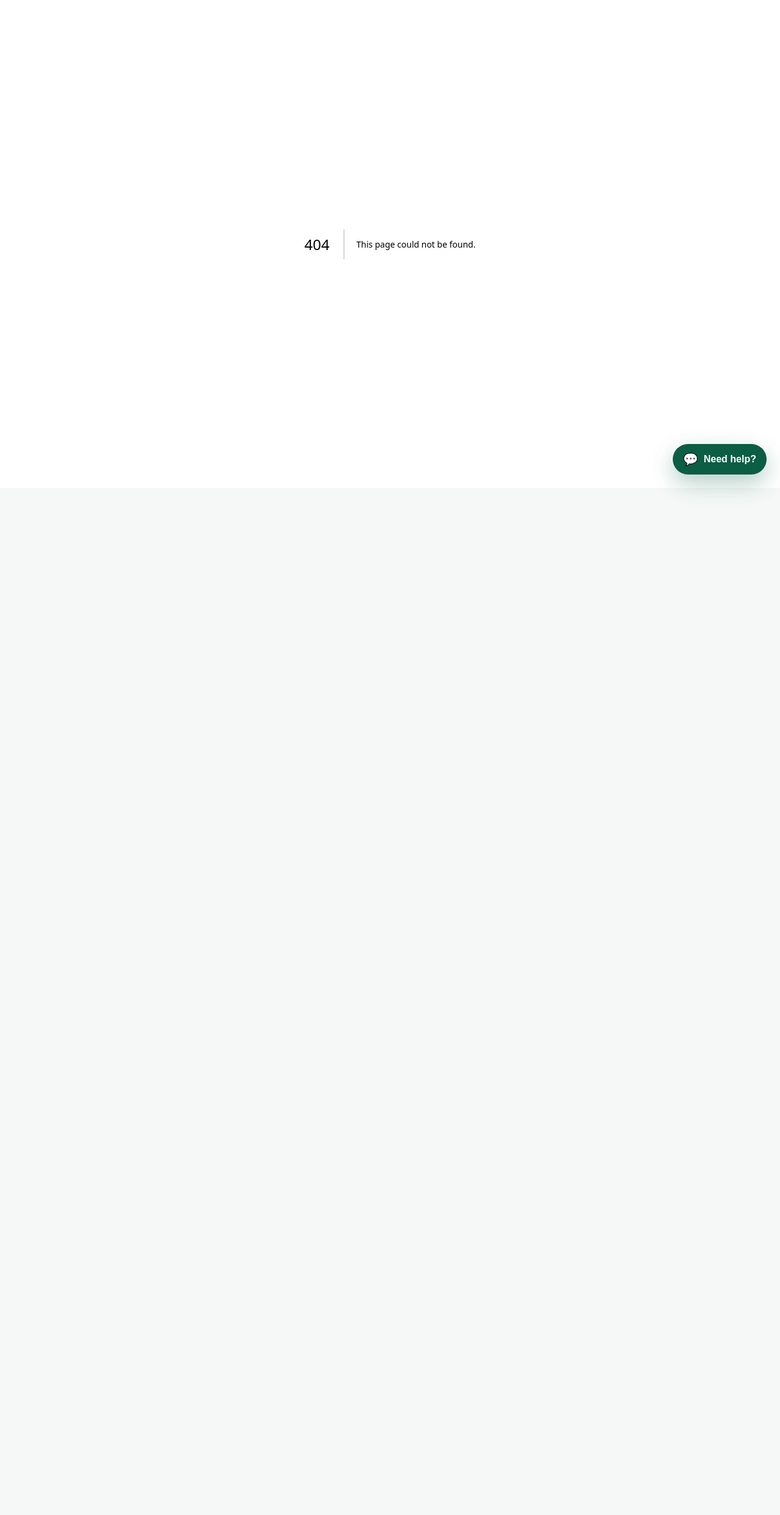
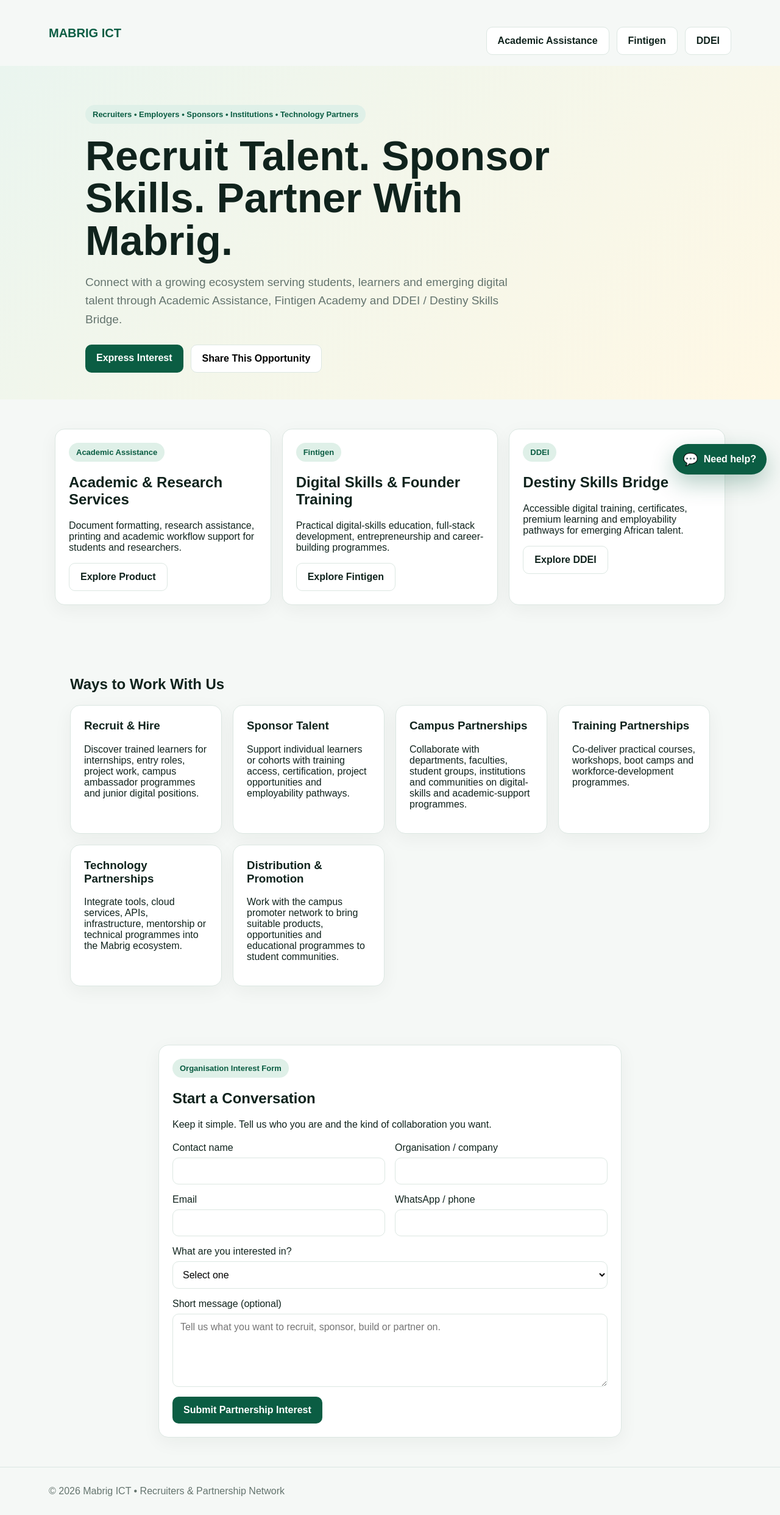
Before and after one commit to mabrig1/mabrig-academic-assistance, a Next.js app: page /recruiters-partners in a window 1280 px wide. Before the commit this address had no page. Shown: the whole page at 61% size. Before the commit the page ends 800 px from the top, so only its background shows below. Built offline with nearby package versions, Linux system fonts and the light colour scheme.

Commit message:
Add recruiter and partner landing page

```diff
--- /dev/null
+++ b/app/recruiters-partners/page.tsx
@@ -0,0 +1,131 @@
+"use client";
+
+import { FormEvent, useEffect, useMemo, useState } from "react";
+
+const interests = [
+  ["RECRUIT_TALENT", "Recruit trained talent"],
+  ["INTERNSHIPS", "Offer internships / entry roles"],
+  ["SPONSORSHIP", "Sponsor learners or a cohort"],
+  ["CAMPUS_PARTNERSHIP", "Campus / institution partnership"],
+  ["TRAINING_PARTNERSHIP", "Training / curriculum partnership"],
+  ["TECH_PARTNERSHIP", "Technology / platform partnership"],
+  ["OTHER", "Other collaboration"],
+];
+
+function cleanCode(value: string | null) {
+  return String(value || "").trim().toUpperCase().replace(/[^A-Z0-9_-]/g, "").slice(0, 64);
+}
+
+export default function RecruitersPartnersPage() {
+  const [referralCode, setReferralCode] = useState("");
+  const [message, setMessage] = useState("");
+  const [leadNumber, setLeadNumber] = useState("");
+  const [submitting, setSubmitting] = useState(false);
+  const shareUrl = useMemo(() => `https://academic.mabrigkorie.org/recruiters-partners${referralCode ? `?ref=${encodeURIComponent(referralCode)}` : ""}`, [referralCode]);
+
+  useEffect(() => {
+    const params = new URLSearchParams(window.location.search);
+    setReferralCode(cleanCode(params.get("ref")));
+  }, []);
+
+  async function submit(event: FormEvent<HTMLFormElement>) {
+    event.preventDefault();
+    const form = event.currentTarget;
+    const data = new FormData(form);
+    setSubmitting(true);
+    setMessage("Submitting your interest...");
+    setLeadNumber("");
+    try {
+      const response = await fetch("/api/partnership-interest", {
+        method: "POST",
+        headers: { "Content-Type": "application/json" },
+        body: JSON.stringify({
+          contactName: data.get("contactName"),
+          organisation: data.get("organisation"),
+          email: data.get("email"),
+          whatsapp: data.get("whatsapp"),
+          interestType: data.get("interestType"),
+          message: data.get("message"),
+          referralCode,
+        }),
+      });
+      const result = await response.json();
+      setSubmitting(false);
+      if (!response.ok) { setMessage(result.error || "Unable to submit your interest."); return; }
+      setLeadNumber(result.leadNumber || "");
+      setMessage(result.message || "Your interest has been received.");
+      form.reset();
+    } catch {
+      setSubmitting(false);
+      setMessage("Unable to submit right now. Please try again.");
+    }
+  }
+
+  async function share() {
+    const text = "Mabrig connects academic services, practical digital-skills training and emerging talent. Recruit talent, sponsor learners, offer internships, or explore campus, training and technology partnerships.";
+    if (navigator.share) {
+      await navigator.share({ title: "Recruit Talent or Partner With Mabrig", text, url: shareUrl });
+    } else {
+      await navigator.clipboard.writeText(`${text}\n${shareUrl}`);
+      setMessage("Partnership invitation copied.");
+    }
+  }
+
+  return <>
+    <header className="container nav">
+      <div className="brand">MABRIG ICT</div>
+      <div className="actions">
+        <a className="btn secondary" href="/">Academic Assistance</a>
+        <a className="btn secondary" href="https://www.fintigen.com/" target="_blank" rel="noreferrer">Fintigen</a>
+        <a className="btn secondary" href="https://ddei.online/" target="_blank" rel="noreferrer">DDEI</a>
+      </div>
+    </header>
+
+    <main>
+      <section className="hero"><div className="container" style={{maxWidth: 1000}}>
+        <span className="badge">Recruiters • Employers • Sponsors • Institutions • Technology Partners</span>
+        <h1>Recruit Talent. Sponsor Skills. Partner With Mabrig.</h1>
+        <p className="lead">Connect with a growing ecosystem serving students, learners and emerging digital talent through Academic Assistance, Fintigen Academy and DDEI / Destiny Skills Bridge.</p>
+        <div className="actions"><a className="btn primary" href="#partner-form">Express Interest</a><button className="btn secondary" onClick={share}>Share This Opportunity</button></div>
+      </div></section>
+
+      <section className="section"><div className="container" style={{maxWidth: 1100}}>
+        <div className="grid">
+          <article className="card"><span className="badge">Academic Assistance</span><h2>Academic & Research Services</h2><p>Document formatting, research assistance, printing and academic workflow support for students and researchers.</p><a className="btn secondary" href={`https://academic.mabrigkorie.org/${referralCode ? `?ref=${encodeURIComponent(referralCode)}` : ""}`} target="_blank" rel="noreferrer">Explore Product</a></article>
+          <article className="card"><span className="badge">Fintigen</span><h2>Digital Skills & Founder Training</h2><p>Practical digital-skills education, full-stack development, entrepreneurship and career-building programmes.</p><a className="btn secondary" href={`https://www.fintigen.com/${referralCode ? `?ref=${encodeURIComponent(referralCode)}` : ""}`} target="_blank" rel="noreferrer">Explore Fintigen</a></article>
+          <article className="card"><span className="badge">DDEI</span><h2>Destiny Skills Bridge</h2><p>Accessible digital training, certificates, premium learning and employability pathways for emerging African talent.</p><a className="btn secondary" href={`https://ddei.online/${referralCode ? `?ref=${encodeURIComponent(referralCode)}` : ""}`} target="_blank" rel="noreferrer">Explore DDEI</a></article>
+        </div>
+      </div></section>
+
+      <section className="section"><div className="container" style={{maxWidth: 1050}}>
+        <h2>Ways to Work With Us</h2>
+        <div className="grid" style={{marginTop: 18}}>
+          <article className="card"><h3>Recruit & Hire</h3><p>Discover trained learners for internships, entry roles, project work, campus ambassador programmes and junior digital positions.</p></article>
+          <article className="card"><h3>Sponsor Talent</h3><p>Support individual learners or cohorts with training access, certification, project opportunities and employability pathways.</p></article>
+          <article className="card"><h3>Campus Partnerships</h3><p>Collaborate with departments, faculties, student groups, institutions and communities on digital-skills and academic-support programmes.</p></article>
+          <article className="card"><h3>Training Partnerships</h3><p>Co-deliver practical courses, workshops, boot camps and workforce-development programmes.</p></article>
+          <article className="card"><h3>Technology Partnerships</h3><p>Integrate tools, cloud services, APIs, infrastructure, mentorship or technical programmes into the Mabrig ecosystem.</p></article>
+          <article className="card"><h3>Distribution & Promotion</h3><p>Work with the campus promoter network to bring suitable products, opportunities and educational programmes to student communities.</p></article>
+        </div>
+      </div></section>
+
+      <section id="partner-form" className="section"><div className="container" style={{maxWidth: 760}}>
+        <div className="card">
+          <span className="badge">Organisation Interest Form</span><h2>Start a Conversation</h2><p>Keep it simple. Tell us who you are and the kind of collaboration you want.</p>
+          {referralCode && <div className="notice" style={{marginTop: 14}}>Introduced through promoter code <strong>{referralCode}</strong>.</div>}
+          <form onSubmit={submit} style={{marginTop: 20}}><div className="form-grid">
+            <label className="field"><span>Contact name</span><input name="contactName" required maxLength={120} /></label>
+            <label className="field"><span>Organisation / company</span><input name="organisation" required maxLength={180} /></label>
+            <label className="field"><span>Email</span><input name="email" type="email" maxLength={180} /></label>
+            <label className="field"><span>WhatsApp / phone</span><input name="whatsapp" inputMode="tel" maxLength={40} /></label>
+            <label className="field full"><span>What are you interested in?</span><select name="interestType" required defaultValue=""><option value="" disabled>Select one</option>{interests.map(([value, text]) => <option key={value} value={value}>{text}</option>)}</select></label>
+            <label className="field full"><span>Short message (optional)</span><textarea name="message" rows={5} maxLength={1800} placeholder="Tell us what you want to recruit, sponsor, build or partner on." /></label>
+          </div><button className="btn primary" type="submit" disabled={submitting} style={{marginTop: 16}}>{submitting ? "Submitting..." : "Submit Partnership Interest"}</button></form>
+          {message && <div className="notice" style={{marginTop: 16}}><strong>{leadNumber ? `Reference ${leadNumber}` : "Partnership enquiry"}</strong><br />{message}</div>}
+        </div>
+      </div></section>
+    </main>
+
+    <footer className="footer"><div className="container">© {new Date().getFullYear()} Mabrig ICT • Recruiters & Partnership Network</div></footer>
+  </>;
+}
```
